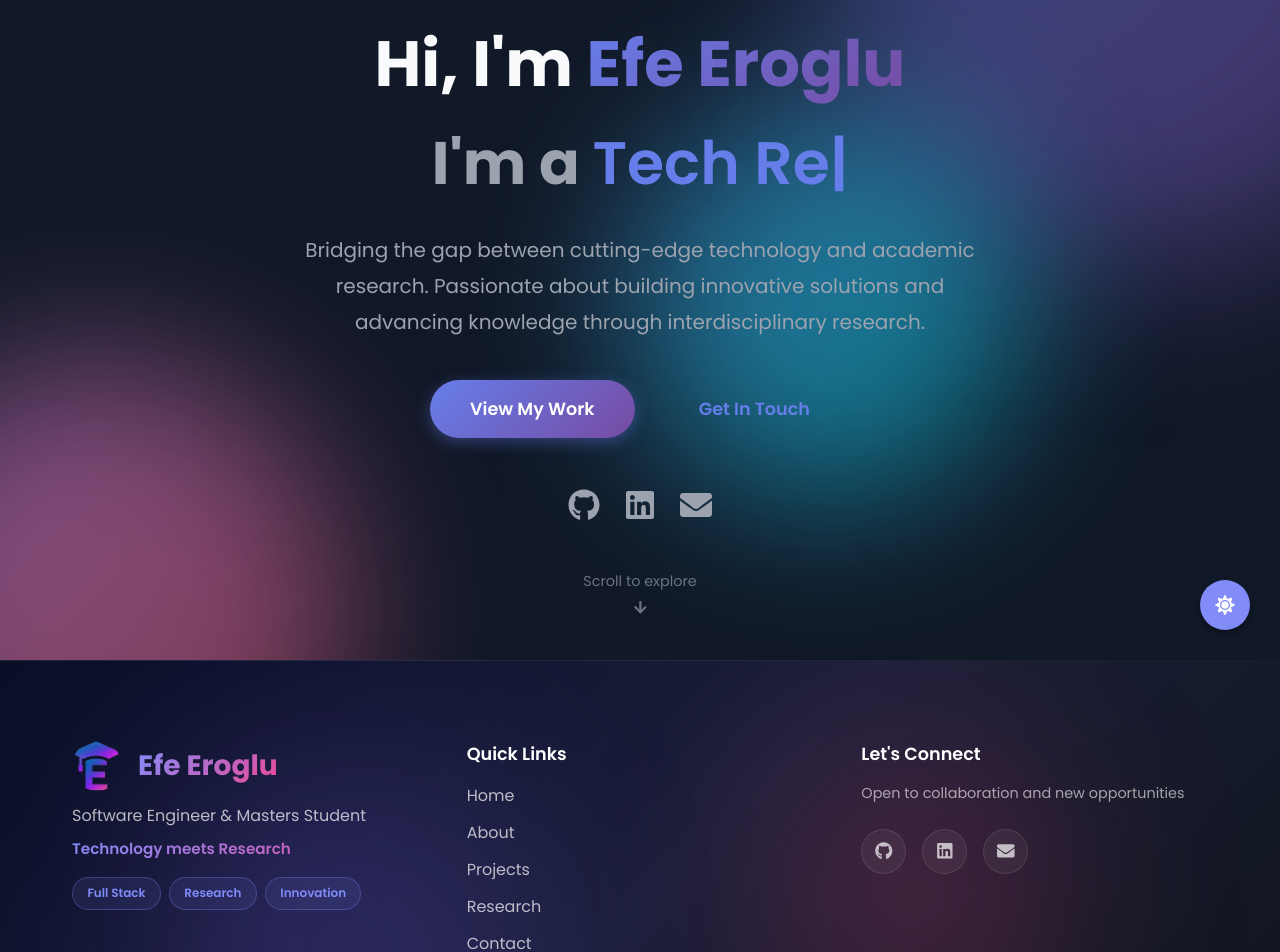
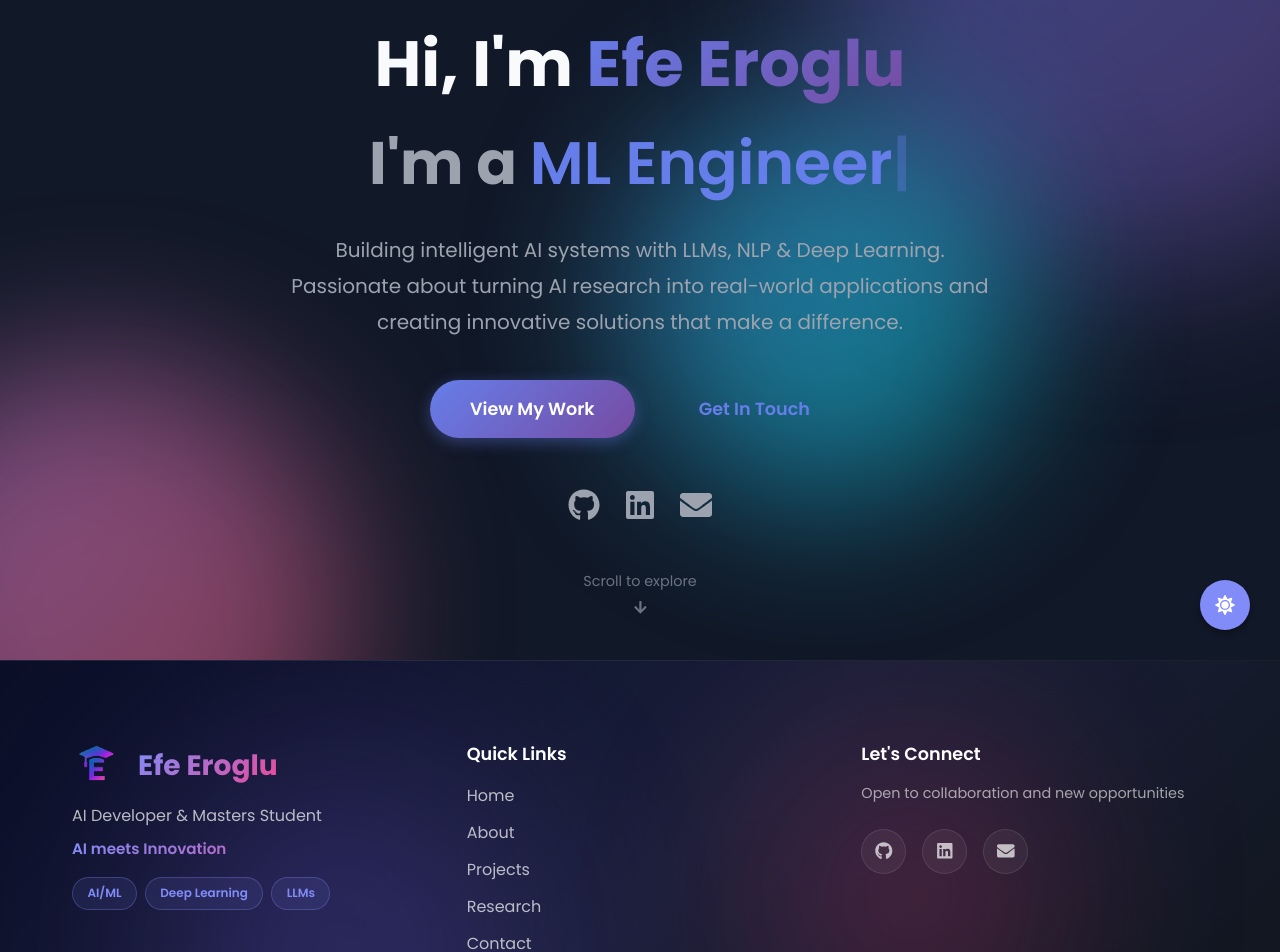
Before and after one commit to Efe-Eroglu/efe-eroglu.github.io, a React (Create React App) app: page / in a window 1280 px wide. Shown: the part 140-1092 px from the top of the page. Built offline with nearby package versions, Linux system fonts and the light colour scheme.

Commit message:
Update profile to AI Developer and fix contact links

```diff
--- a/src/components/Footer.js
+++ b/src/components/Footer.js
@@ -42,12 +42,12 @@ const Footer = () => {
               <img src="/logo.png" alt="Efe Eroglu" className="footer-logo" />
               <h3>Efe Eroglu</h3>
             </div>
-            <p>Software Engineer & Masters Student</p>
-            <p className="footer-tagline">Technology meets Research</p>
+            <p>AI Developer & Masters Student</p>
+            <p className="footer-tagline">AI meets Innovation</p>
             <div className="footer-badges">
-              <span className="badge">Full Stack</span>
-              <span className="badge">Research</span>
-              <span className="badge">Innovation</span>
+              <span className="badge">AI/ML</span>
+              <span className="badge">Deep Learning</span>
+              <span className="badge">LLMs</span>
             </div>
           </motion.div>
 
@@ -67,7 +67,7 @@ const Footer = () => {
             <p>Open to collaboration and new opportunities</p>
             <div className="footer-social">
               <motion.a
-                href="https://github.com"
+                href="https://github.com/Efe-Eroglu"
                 target="_blank"
                 rel="noopener noreferrer"
                 aria-label="GitHub"
@@ -77,7 +77,7 @@ const Footer = () => {
                 <FaGithub />
               </motion.a>
               <motion.a
-                href="https://linkedin.com"
+                href="https://www.linkedin.com/in/efeeroglu/"
                 target="_blank"
                 rel="noopener noreferrer"
                 aria-label="LinkedIn"
@@ -87,7 +87,7 @@ const Footer = () => {
                 <FaLinkedin />
               </motion.a>
               <motion.a
-                href="mailto:contact@example.com"
+                href="mailto:efeeroglu.dev@gmail.com"
                 aria-label="Email"
                 whileHover={{ scale: 1.1, y: -5 }}
                 whileTap={{ scale: 0.95 }}
--- a/src/components/Home/Home.js
+++ b/src/components/Home/Home.js
@@ -51,9 +51,9 @@ const Home = () => {
             className="home-description"
             variants={itemVariants}
           >
-            Bridging the gap between cutting-edge technology and academic research.
-            Passionate about building innovative solutions and advancing knowledge
-            through interdisciplinary research.
+            Building intelligent AI systems with LLMs, NLP & Deep Learning.
+            Passionate about turning AI research into real-world applications
+            and creating innovative solutions that make a difference.
           </motion.p>
 
           <motion.div
@@ -72,13 +72,13 @@ const Home = () => {
             className="social-links"
             variants={itemVariants}
           >
-            <a href="https://github.com" target="_blank" rel="noopener noreferrer" aria-label="GitHub">
+            <a href="https://github.com/Efe-Eroglu" target="_blank" rel="noopener noreferrer" aria-label="GitHub">
               <FaGithub />
             </a>
-            <a href="https://linkedin.com" target="_blank" rel="noopener noreferrer" aria-label="LinkedIn">
+            <a href="https://www.linkedin.com/in/efeeroglu/" target="_blank" rel="noopener noreferrer" aria-label="LinkedIn">
               <FaLinkedin />
             </a>
-            <a href="mailto:contact@example.com" aria-label="Email">
+            <a href="mailto:efeeroglu.dev@gmail.com" aria-label="Email">
               <FaEnvelope />
             </a>
           </motion.div>
--- a/src/components/Home/Type.js
+++ b/src/components/Home/Type.js
@@ -8,10 +8,10 @@ const Type = () => {
   useEffect(() => {
     const options = {
       strings: [
-        'Software Engineer',
+        'AI Developer',
         'Masters Student',
-        'Tech Researcher',
-        'Full Stack Developer',
+        'ML Engineer',
+        'Deep Learning Researcher',
         'Problem Solver'
       ],
       typeSpeed: 50,
```
Also changed, not shown: public/logo.png.
